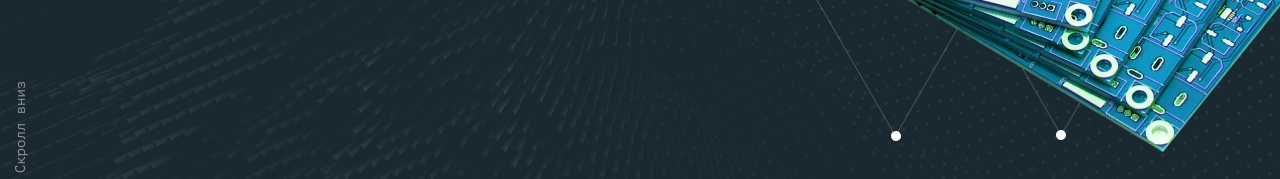
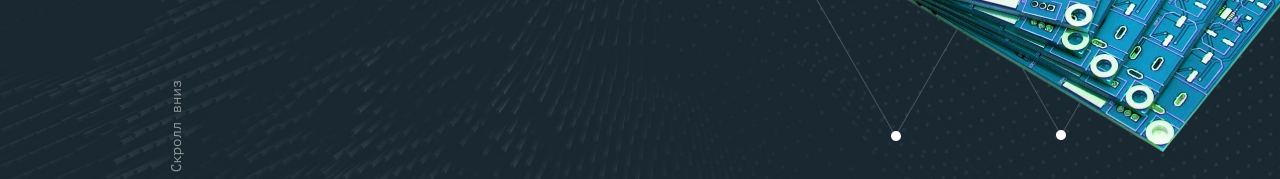
Before and after one commit to kathriciya/smartdevice, a website: page source/index.html in a window 1280 px wide. Shown: the part 618-797 px from the top of the page. Drawn offline with nearby package versions, Linux system fonts and the light colour scheme; files that its build step writes are made by us from their sources; files whose address does not match are found by name.

Commit message:
правка скролл

```diff
--- a/source/index.html
+++ b/source/index.html
@@ -96,8 +96,8 @@
           <p>производство и монтаж, поставка комплектующих, блоков и модулей</p>
           <a class="promo__button" href="#feedback">Получить бесплатную консультацию</a>
           <a class="promo__button promo__button--second" href="#feedback">Бесплатная консультация</a>
+          <a class="promo__scroll" href="#advantage" aria-label="Скролл вниз">Скролл вниз</a>
         </div>
-        <a class="promo__scroll" href="#advantage" aria-label="Скролл вниз">Скролл вниз</a>
       </div>
       <div class="promo__picture">
         <picture>
--- a/source/sass/blocks/promo.scss
+++ b/source/sass/blocks/promo.scss
@@ -204,8 +204,8 @@
 .promo__scroll {
   position: absolute;
   padding: 10px 10px;
-  top: 727px;
-  left: -35px;
+  top: 412px;
+  left: -49px;
   font-family: "PT Mono", "Courier New", monospace;
   font-style: normal;
   font-weight: normal;
```
Also changed, not shown: build/css/style.css, build/css/style.min.css, build/index.html, 1 other file.
